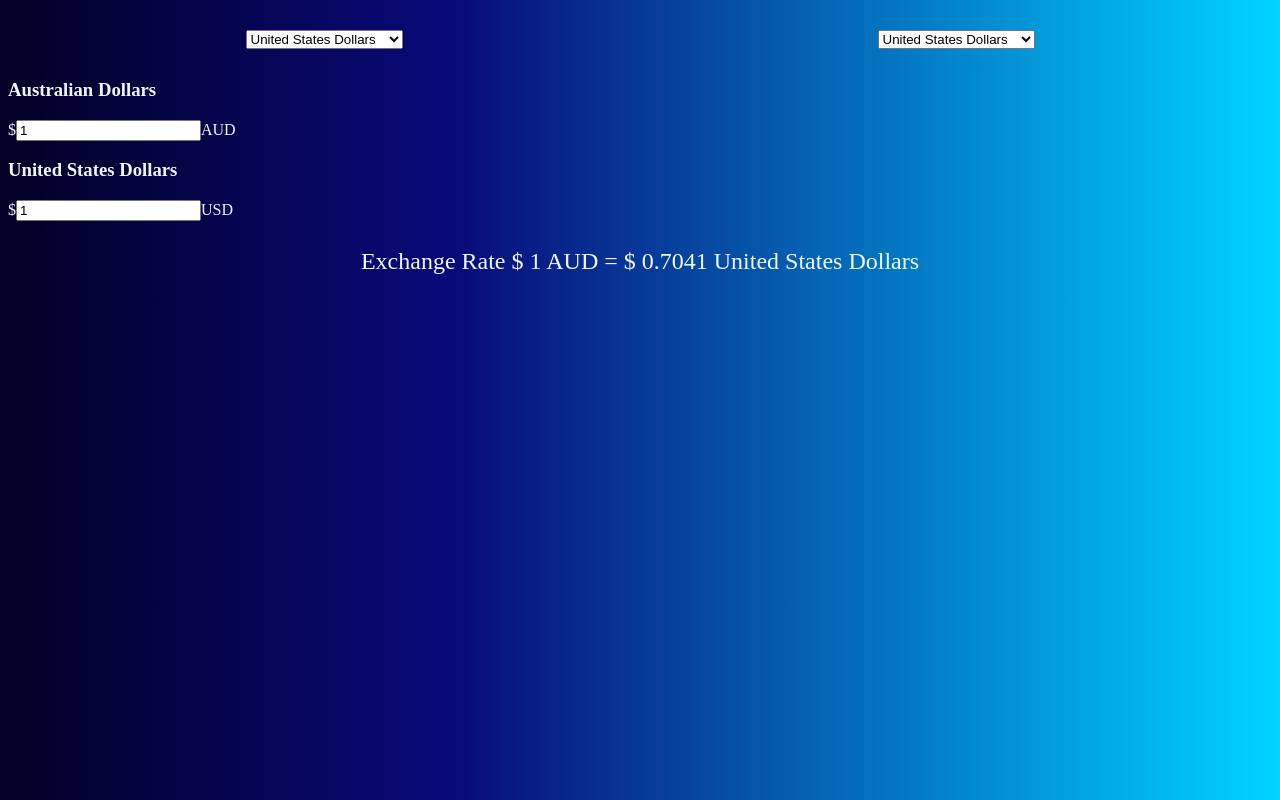
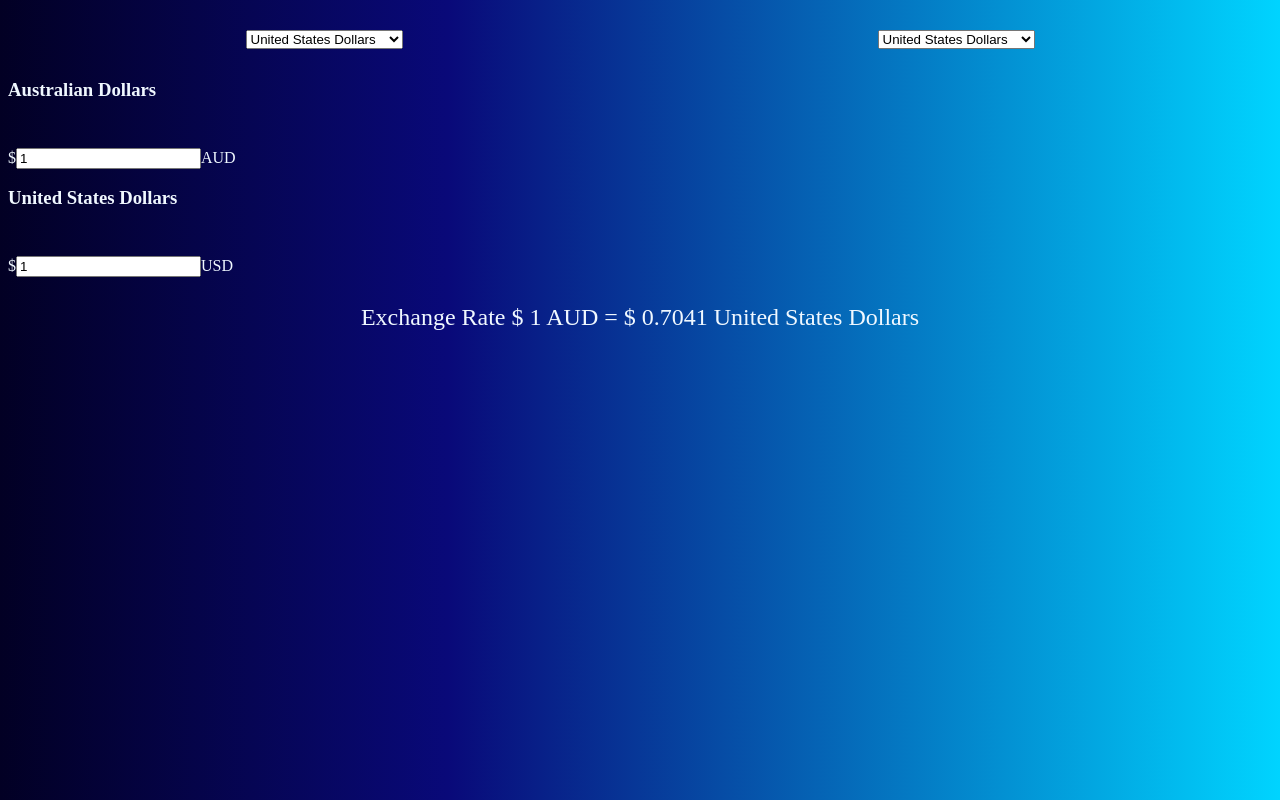
Before and after one commit to Piorek32/Currency-cal, a React app: page / in a window 1280 px wide. Built offline with nearby package versions, Linux system fonts and the light colour scheme.

Commit message:
addStyle

```diff
--- a/src/scss/app.scss
+++ b/src/scss/app.scss
@@ -3,6 +3,9 @@ body {
 background: linear-gradient(90deg, rgba(2,0,36,1) 0%, rgba(9,9,121,1) 35%, rgba(0,212,255,1) 100%);
 color: aliceblue !important;
 
+}
+h3 {
+    height: 50px;
 }
 
 
```
